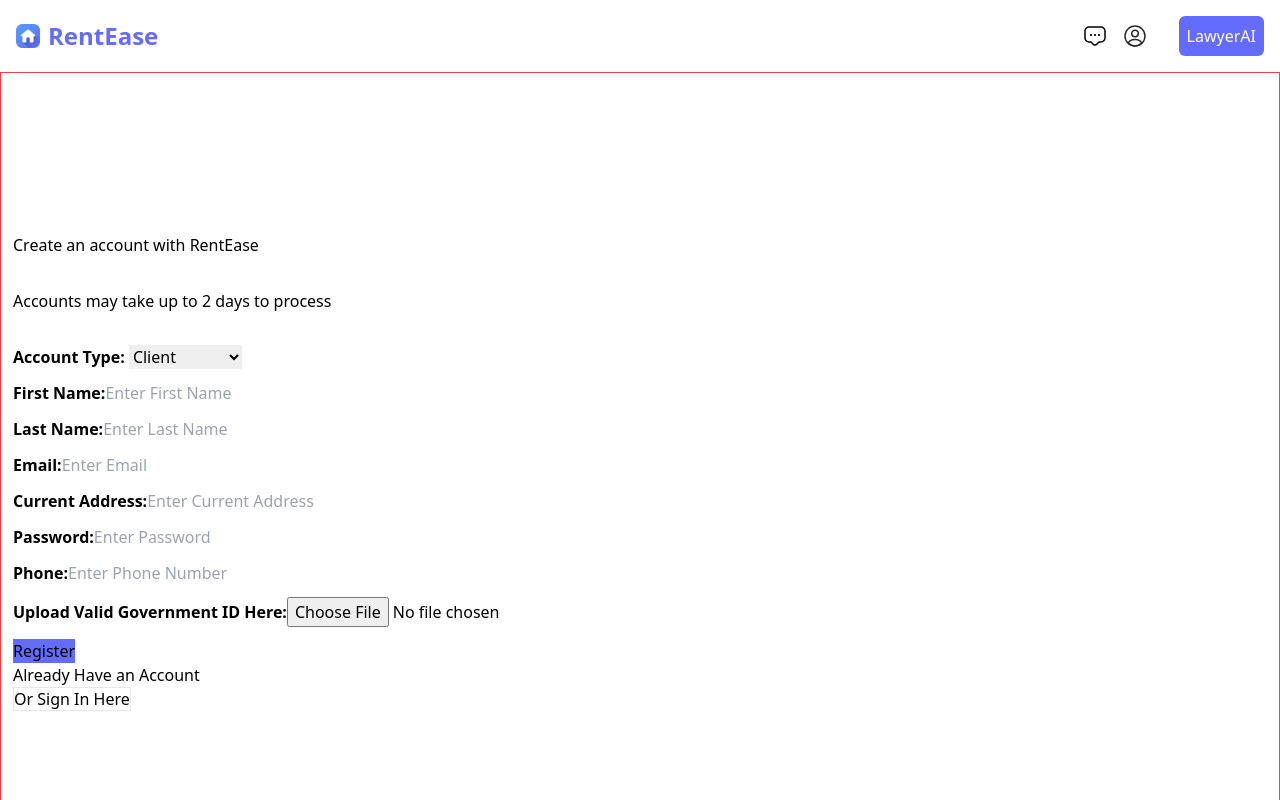
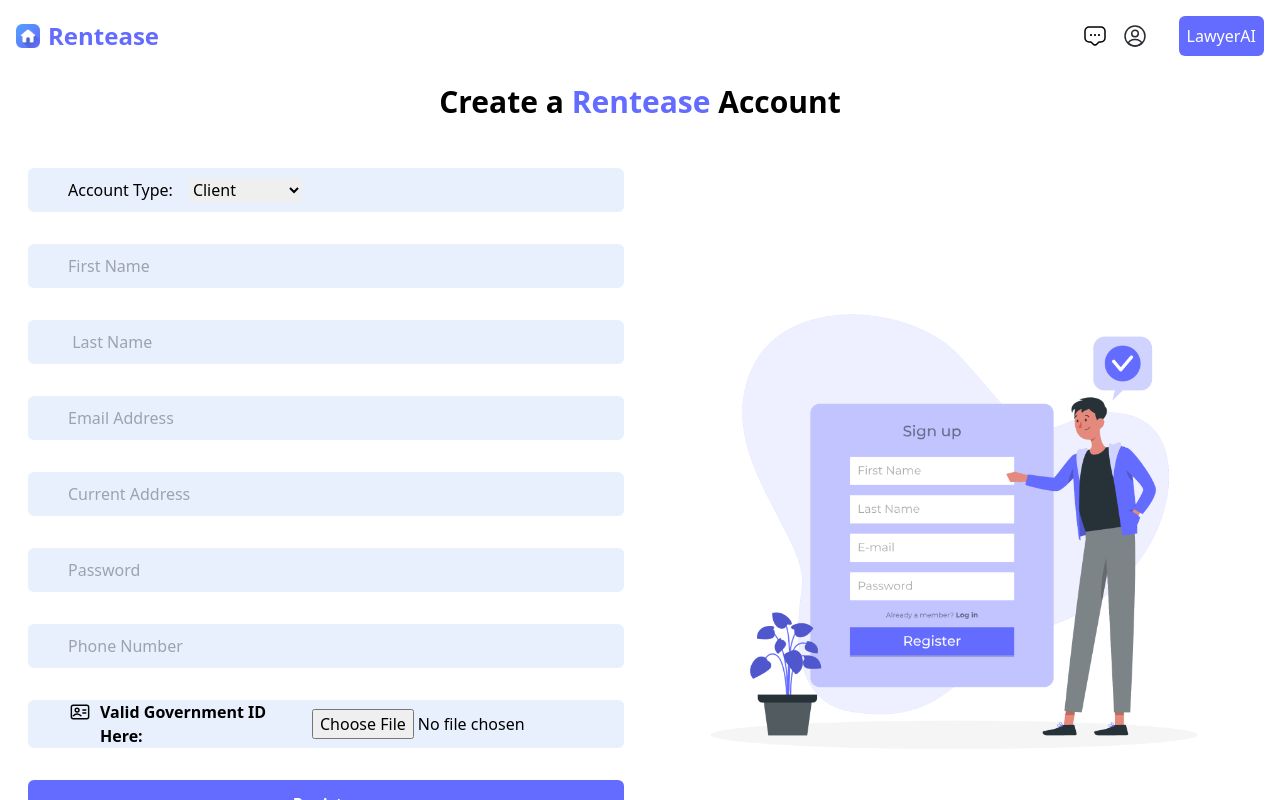
Before and after one commit to khaleedcodes/RentEase, a React (Vite) app in the folder client/: page /signup in a window 1280 px wide. Shown: the top 800 px of the page. Built offline with nearby package versions, Linux system fonts and the light colour scheme.

Commit message:
designed sign up page

```diff
--- a/client/index.html
+++ b/client/index.html
@@ -4,7 +4,7 @@
     <meta charset="UTF-8" />
     <link rel="icon" type="image/svg+xml" href="./public/favicon.ico" />
     <meta name="viewport" content="width=device-width, initial-scale=1.0" />
-    <title>RentEase</title>
+    <title>Rentease | Simplify Renting: Your Trusted Rental Solution</title>
   </head>
   <body>
     <div id="root"></div>
--- /dev/null
+++ b/client/src/assets/icons/IdentificationIcon.tsx
@@ -0,0 +1,52 @@
+function IdentificationIcon() {
+  return (
+    <div>
+      <svg
+        width="24px"
+        height="24px"
+        viewBox="0 -0.5 25 25"
+        fill="none"
+        xmlns="http://www.w3.org/2000/svg"
+      >
+        <path
+          fill-rule="evenodd"
+          clip-rule="evenodd"
+          d="M3.5 7V17C3.5 18.1046 4.39543 19 5.5 19H19.5C20.6046 19 21.5 18.1046 21.5 17V7C21.5 5.89543 20.6046 5 19.5 5H5.5C4.39543 5 3.5 5.89543 3.5 7Z"
+          stroke="#000000"
+          stroke-width="1.5"
+          stroke-linecap="round"
+          stroke-linejoin="round"
+        />
+        <path
+          d="M15.5 10H18.5"
+          stroke="#000000"
+          stroke-width="1.5"
+          stroke-linecap="round"
+        />
+        <path
+          d="M15.5 13H18.5"
+          stroke="#000000"
+          stroke-width="1.5"
+          stroke-linecap="round"
+        />
+        <path
+          fill-rule="evenodd"
+          clip-rule="evenodd"
+          d="M11.5 10C11.5 11.1046 10.6046 12 9.5 12C8.39543 12 7.5 11.1046 7.5 10C7.5 8.89543 8.39543 8 9.5 8C10.0304 8 10.5391 8.21071 10.9142 8.58579C11.2893 8.96086 11.5 9.46957 11.5 10Z"
+          stroke="#000000"
+          stroke-width="1.5"
+          stroke-linecap="round"
+          stroke-linejoin="round"
+        />
+        <path
+          d="M5.5 16C8.283 12.863 11.552 13.849 13.5 16"
+          stroke="#000000"
+          stroke-width="1.5"
+          stroke-linecap="round"
+        />
+      </svg>
+    </div>
+  );
+}
+
+export default IdentificationIcon;
--- a/client/src/components/Footer.tsx
+++ b/client/src/components/Footer.tsx
@@ -5,7 +5,7 @@
     <div className=" flex items-center justify-center h-28 ">
       <div className="w-full max-w-7xl h-full border-t-2 flex items-center p-4">
         <p className="text-sm text-center">
-          &#169; 2024 RentEase, by{" "}
+          &#169; 2024 Rentease by{" "}
           <Link
             to="/team"
             className="font-bold text-first-primary hover:text-first-primary-light transition-all duration-150 ease-in-out"
--- a/client/src/components/WordMark.tsx
+++ b/client/src/components/WordMark.tsx
@@ -5,7 +5,7 @@
     <div className="flex items-center justify-center">
       <Link to="/" className="flex items-center gap-2">
         <img src={logo} alt="RentEase" className="w-[24px] h-[24px]" />
-        <p className=" text-first-primary text-2xl font-bold">RentEase</p>
+        <p className=" text-first-primary text-2xl font-bold">Rentease</p>
       </Link>
     </div>
   );
--- a/client/src/pages/login-page/Login.tsx
+++ b/client/src/pages/login-page/Login.tsx
@@ -32,7 +32,7 @@
           <div className="flex flex-col items-center gap-8 grow basis-96">
             <div className="w-full flex flex-col gap-7 items-center justify-center ">
               <h2 className="font-bold text-3xl ">
-                Login to your RentEase Account
+                Login to your <span className="text-first-primary">Rentease</span> Account
               </h2>
               <input
                 className="bg-first-secondary w-full min-h-11 rounded-md outline-none border-none pl-10"
--- a/client/src/pages/signup-page/SignupPage.tsx
+++ b/client/src/pages/signup-page/SignupPage.tsx
@@ -2,6 +2,8 @@
 import { Link } from "react-router-dom";
 import axios from "axios";
 import { useNavigate } from "react-router-dom";
+import signupImage from "../../assets/images/signup.png";
+import IdentificationIcon from "../../assets/icons/IdentificationIcon";
 
 function Signup() {
   const [firstName, setFirstName] = useState("");
@@ -53,16 +55,20 @@
 
   return (
     <div className="min-h-lvh flex w-full justify-center">
-      <div className=" p-3 max-w-screen-xl w-full gap-8 flex flex-col justify-center border border-red-500">
-        <h2>Create an account with RentEase</h2>
-        <p>Accounts may take up to 2 days to process</p>
-        <form onSubmit={handleSubmit}>
+      <div className=" p-3 max-w-screen-xl w-full gap-8 flex flex-col justify-center items-center">
+        <h2 className="font-bold text-3xl ">
+          Create a <span className="text-first-primary">Rentease</span> Account
+        </h2>
+        <div className="flex flex-wrap-reverse justify-center items-center">
+          <form
+            onSubmit={handleSubmit}
+            className="p-4 flex flex-wrap-reverse flex-col items-center gap-8 grow basis-96"
+          >
             {/* Account Type Select */}
-          <div className="mb-3">
-            <label htmlFor="accountType">
-              <strong>Account Type: </strong>
-            </label>
+            <div className="bg-first-secondary flex w-full min-h-11 rounded-md outline-none pl-10 items-center border-none gap-4">
+              <label htmlFor="accountType">Account Type:</label>
               <select
+                className="border-none outline-none"
                 id="accountType"
                 value={accountType}
                 onChange={(e) => setAccountType(e.target.value)}
@@ -72,93 +78,77 @@
               </select>
             </div>
             {/*First Name Field*/}
-          <div className="mb-3">
-            <label htmlFor="email">
-              <strong>First Name:</strong>
-            </label>
+
             <input
+              className="bg-first-secondary w-full min-h-11 rounded-md outline-none border-none pl-10"
               type="text"
-              placeholder="Enter First Name"
+              placeholder="First Name"
               autoComplete="off"
               name="email"
-              className="form-control rounded-0"
               onChange={(e) => setFirstName(e.target.value)}
             />
-          </div>
             {/*Last Name Field*/}
-          <div className="mb-3">
-            <label htmlFor="email">
-              <strong>Last Name:</strong>
-            </label>
+
             <input
+              className="bg-first-secondary w-full min-h-11 rounded-md outline-none border-none pl-10"
               type="text"
-              placeholder="Enter Last Name"
+              placeholder=" Last Name"
               autoComplete="off"
               name="email"
-              className="form-control rounded-0"
               onChange={(e) => setLastName(e.target.value)}
             />
-          </div>
             {/*Email Field*/}
-          <div className="mb-3">
-            <label htmlFor="email">
-              <strong>Email:</strong>
-            </label>
+
             <input
+              className="bg-first-secondary w-full min-h-11 rounded-md outline-none border-none pl-10"
               type="email"
-              placeholder="Enter Email"
+              placeholder="Email Address"
               autoComplete="off"
               name="email"
-              className="form-control rounded-0"
               onChange={(e) => setEmail(e.target.value)}
             />
-          </div>
             {/*Address Field*/}
-          <div className="mb-3">
-            <label htmlFor="email">
-              <strong>Current Address:</strong>
-            </label>
+
             <input
+              className="bg-first-secondary w-full min-h-11 rounded-md outline-none border-none pl-10"
               type="address"
-              placeholder="Enter Current Address"
+              placeholder="Current Address"
               autoComplete="off"
               name="address"
-              className="form-control rounded-0"
               onChange={(e) => setAddress(e.target.value)}
             />
-          </div>
             {/*Password Field*/}
-          <div className="mb-3">
-            <label htmlFor="email">
-              <strong>Password:</strong>
-            </label>
+
             <input
+              className="bg-first-secondary w-full min-h-11 rounded-md outline-none border-none pl-10"
               type="password"
-              placeholder="Enter Password"
+              placeholder="Password"
               name="password"
-              className="form-control rounded-0"
               onChange={(e) => setPassword(e.target.value)}
             />
-          </div>
             {/*Phone Field*/}
-          <div className="mb-3">
-            <label htmlFor="email">
-              <strong>Phone:</strong>
-            </label>
+
             <input
+              className="bg-first-secondary w-full min-h-11 rounded-md outline-none border-none pl-10"
               type="phone"
-              placeholder="Enter Phone Number"
+              placeholder="Phone Number"
               name="phone"
-              className="form-control rounded-0"
               onChange={(e) => setPhone(e.target.value)}
             />
+            <div className="flex items-center bg-first-secondary w-full min-h-11 rounded-md outline-none border-none pl-10">
+              <div className="flex gap-4 items-center">
+                <div className="flex gap-2">
+                  <IdentificationIcon />
+                  <label htmlFor="email">
+                    <p className="font-bold">Valid Government ID Here:</p>
+                  </label>
                 </div>
-          <div>
-            <div className="mb-3">
-              <label htmlFor="email">
-                <strong>Upload Valid Government ID Here:</strong>
-              </label>
-              <input accept="image/*" type="file" onChange={convertToBase64} />
+
+                <input
+                  accept="image/*"
+                  type="file"
+                  onChange={convertToBase64}
+                />
 
                 {/*Preview the image being submitted*/}
                 {image == "" || image == null ? (
@@ -170,18 +160,23 @@
             </div>
             <button
               type="submit"
-            className="btn btn-success w-100 rounded-0 hover:bg-first-primary-light transition-all duration-150 bg-first-primary"
+              className="bg-first-primary hover:bg-first-primary-light transition-all duration-150 p-3 text-white font-bold rounded-md w-full"
             >
               Register
             </button>
-          <p>Already Have an Account</p>
-          <Link
-            to="/login"
-            className="btn btn-default border w-100 bg-light rounded-0 text-decoration-none "
-          >
-            Or Sign In Here
+            <div className="flex gap-4">
+              <p>
+                Already Have an Account?{" "}
+                <Link to="/login" className="font-bold w-100">
+                  Log In Here
                 </Link>
+              </p>
+            </div>
           </form>
+          <div className="basis-96 grow">
+            <img src={signupImage} alt="signup" />
+          </div>
+        </div>
       </div>
     </div>
   );
```
Lines whose indentation alone changed are shown as unchanged.
